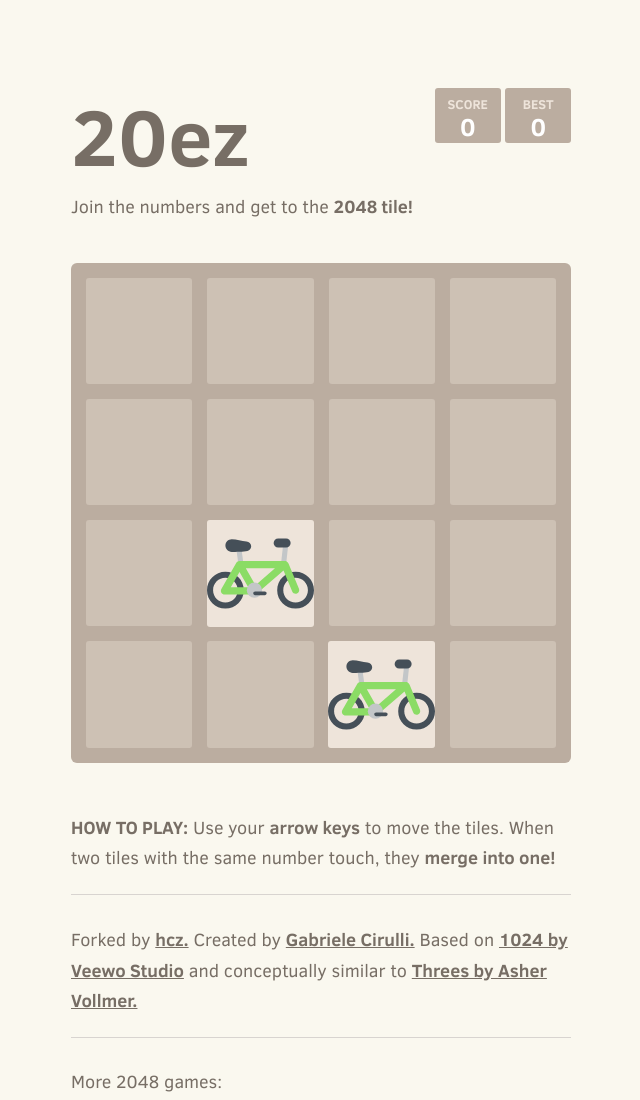
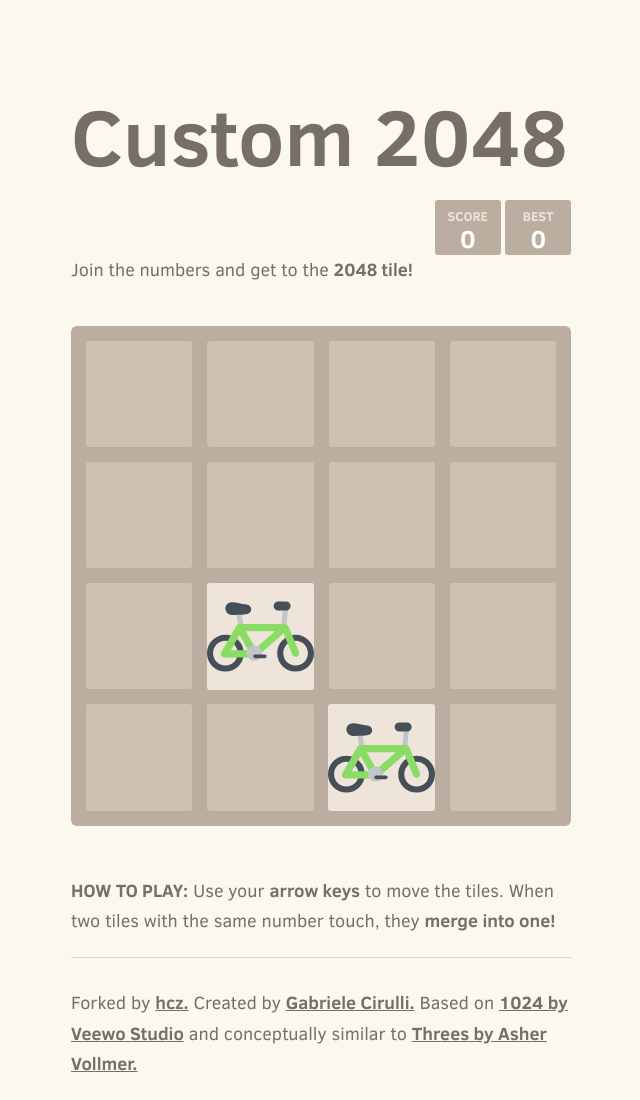
Before and after one commit to ashu-jb/2048, a plain HTML site: page index.html in a window 1280 px wide. Shown: the top 1100 px of the page, without its empty margins (319-959 px from the left). Drawn offline with Linux system fonts and the light colour scheme.

Commit message:
sends oc

```diff
--- a/index.html
+++ b/index.html
@@ -17,7 +17,7 @@
 <body>
   <div class="container">
     <div class="heading">
-      <h1 class="title" contenteditable>20ez</h1>
+      <h1 class="title" contenteditable>Custom 2048</h1>
       <div class="scores-container">
         <div class="score-container">0</div>
         <div class="best-container">0</div>
```
